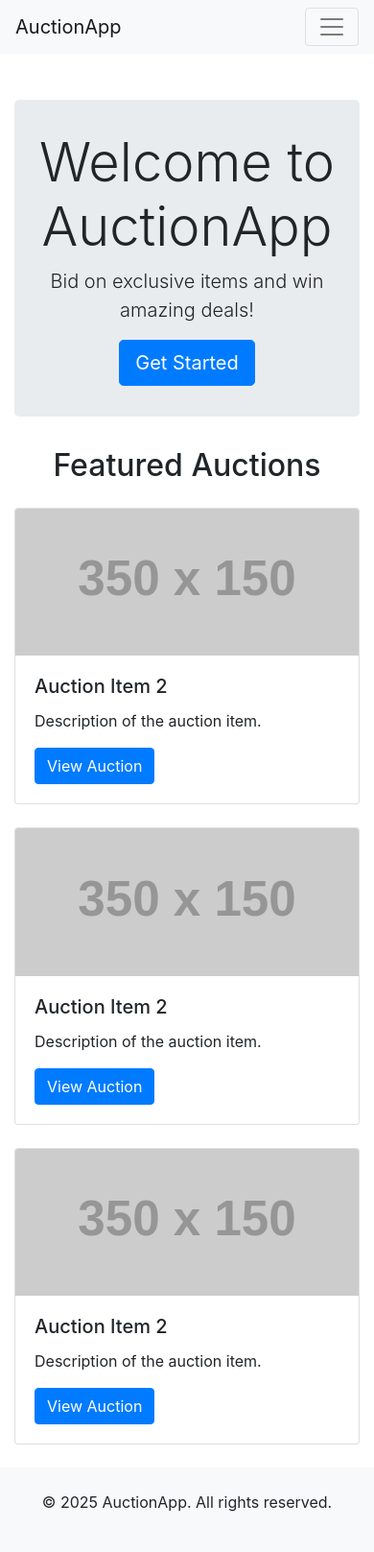
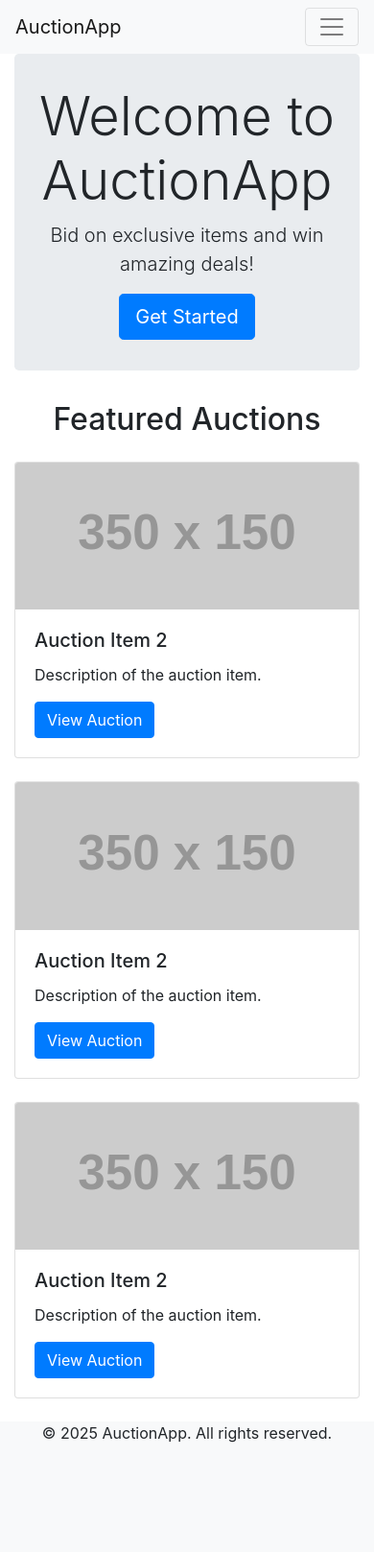
Before and after one commit to Cbushcun/auction-app, a Flask app: page / in a window 390 px wide. Shown: the whole page at 96% size. After the commit the page ends 1503 px from the top, so only its background shows below. Run offline with Flask 3, Linux system fonts and the light colour scheme; grey boxes labelled with a size stand in for pictures from a placeholder-image service; parts of the project's set-up code (start-up, migrations or seed data) failed here and were passed over; some libraries are stand-ins or nearby versions.

Commit message:
refactor HTML templates for improved structure and responsiveness

```diff
--- a/app/templates/components/footer.html
+++ b/app/templates/components/footer.html
@@ -1,3 +1,3 @@
-<footer class="bg-light text-center py-4">
+<footer class="bg-light text-center mt-auto">
     <p>&copy; 2025 AuctionApp. All rights reserved.</p>
 </footer>
--- a/app/templates/components/head.html
+++ b/app/templates/components/head.html
@@ -1,6 +1,6 @@
 <head>
     <meta charset="UTF-8">
-    <meta name="viewport" content="width=device-width, initial-scale=1.0">
+    <meta name="viewport" content="width=device-width, initial-scale=1, shrink-to-fit=no">
     <title>{{ tab_title }}</title>
     <link href="https://stackpath.bootstrapcdn.com/bootstrap/4.5.2/css/bootstrap.min.css" rel="stylesheet">
 </head>
--- a/app/templates/pages/home.html
+++ b/app/templates/pages/home.html
@@ -1,11 +1,11 @@
 <!DOCTYPE html>
-<html lang="en">
+<html lang="en" class="container-fluid h-100 w-100 p-0">
 
 {% include "components/head.html" %}
 
-<body>
+<body class="d-flex flex-column h-100">
     {% include "components/navbar.html" %}
-    <div class="container mt-5">
+    <section class="container">
         <div class="jumbotron text-center">
             <h1 class="display-4">Welcome to AuctionApp</h1>
             <p class="lead">Bid on exclusive items and win amazing deals!</p>
@@ -20,7 +20,7 @@
             {% include "components/card.html" %}
             {% include "components/card.html" %}
         </div>
-    </div>
+    </section>
     {% include "components/footer.html" %}
 
     {% include "components/scripts.html" %}
```
